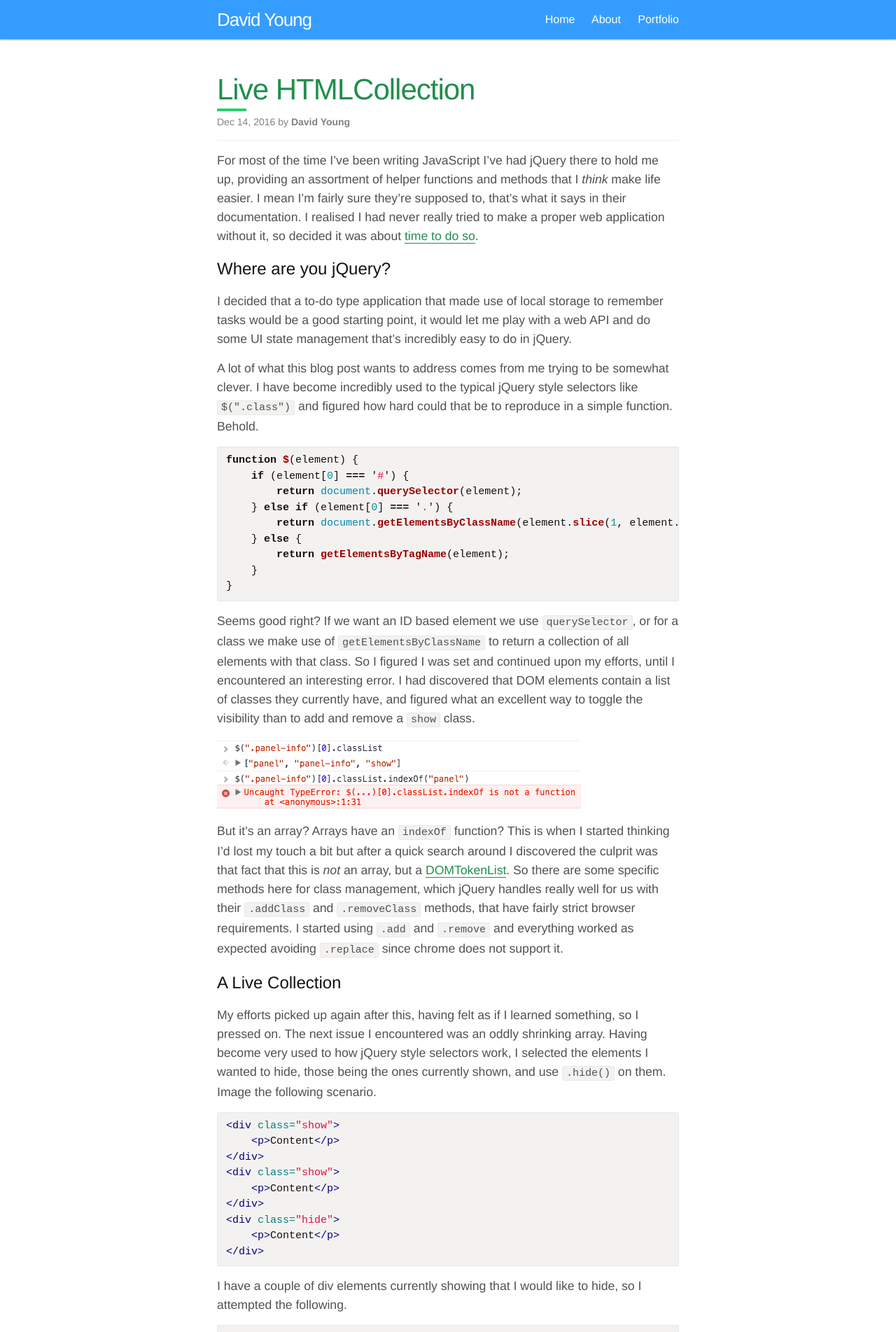
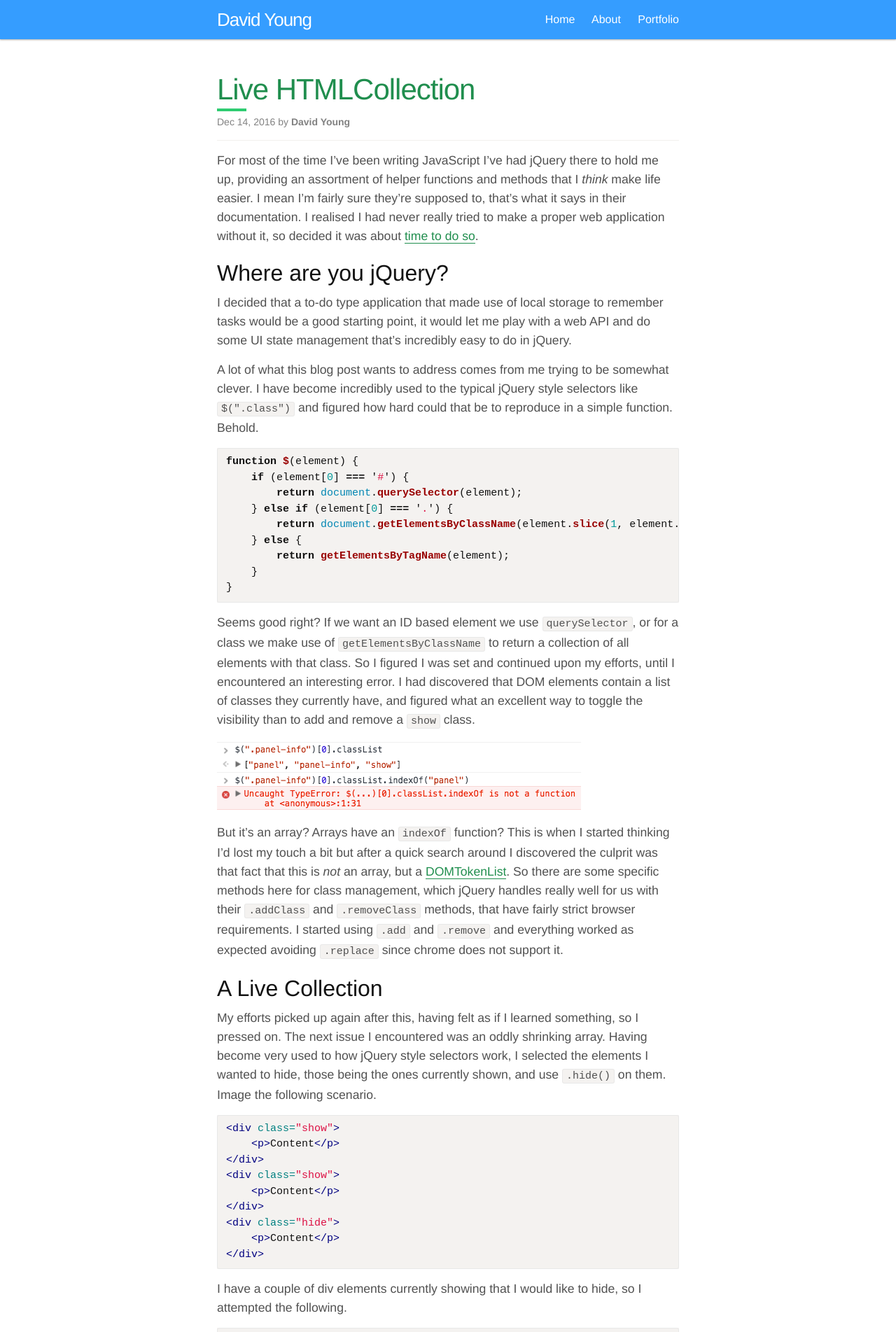
Before and after one commit to dayvidwhy/dayvidwhy.github.io, a Jekyll site: the page built from _posts/2016-12-14-live-htmlcollection.markdown, in a window 1280 px wide. Shown: the top 1903 px of the page at 70% size. Built offline with Jekyll 4.4.1, drawn with Linux system fonts in a browser that asks for light colours.

Commit message:
Fix headings.

````diff
--- a/_posts/2016-12-14-live-htmlcollection.markdown
+++ b/_posts/2016-12-14-live-htmlcollection.markdown
@@ -7,7 +7,7 @@ permalink: live-htmlcollection
 ---
 For most of the time I've been writing JavaScript I've had jQuery there to hold me up, providing an assortment of helper functions and methods that I _think_ make life easier. I mean I'm fairly sure they're supposed to, that's what it says in their documentation. I realised I had never really tried to make a proper web application without it, so decided it was about [time to do so](https://dayvidwhy.github.io/local-to-do/).
 
-# Where are you jQuery?
+## Where are you jQuery?
 I decided that a to-do type application that made use of local storage to remember tasks would be a good starting point, it would let me play with a web API and do some UI state management that's incredibly easy to do in jQuery.
 
 A lot of what this blog post wants to address comes from me trying to be somewhat clever. I have become incredibly used to the typical jQuery style selectors like `$(".class")` and figured how hard could that be to reproduce in a simple function. Behold.
@@ -30,7 +30,7 @@ Seems good right? If we want an ID based element we use `querySelector`, or for
 
 But it's an array? Arrays have an `indexOf` function? This is when I started thinking I'd lost my touch a bit but after a quick search around I discovered the culprit was that fact that this is _not_ an array, but a [DOMTokenList](https://developer.mozilla.org/en/docs/Web/API/DOMTokenList). So there are some specific methods here for class management, which jQuery handles really well for us with their `.addClass` and `.removeClass` methods, that have fairly strict browser requirements. I started using `.add` and `.remove` and everything worked as expected avoiding `.replace` since chrome does not support it.
 
-# A Live Collection
+## A Live Collection
 My efforts picked up again after this, having felt as if I learned something, so I pressed on. The next issue I encountered was an oddly shrinking array. Having become very used to how jQuery style selectors work, I selected the elements I wanted to hide, those being the ones currently shown, and use `.hide()` on them. Image the following scenario.
 
 ```html
@@ -61,5 +61,5 @@ The thing happening here is that `document.getElementsByClassName` returns an `H
 
 This can be fairly easily remedied by swapping the order of operations, I just found it profoundly odd that a live updating collection of elements is something that people would want. You can also swap the list you get back to a plain array.
 
-# Finally
+## Finally
 This held me up a bit yesterday and I felt as if jQuery has slightly altered my understanding of how selectors work, but it was definitely a useful learning experience and I intend to keep attempting more features without jQuery.
````
